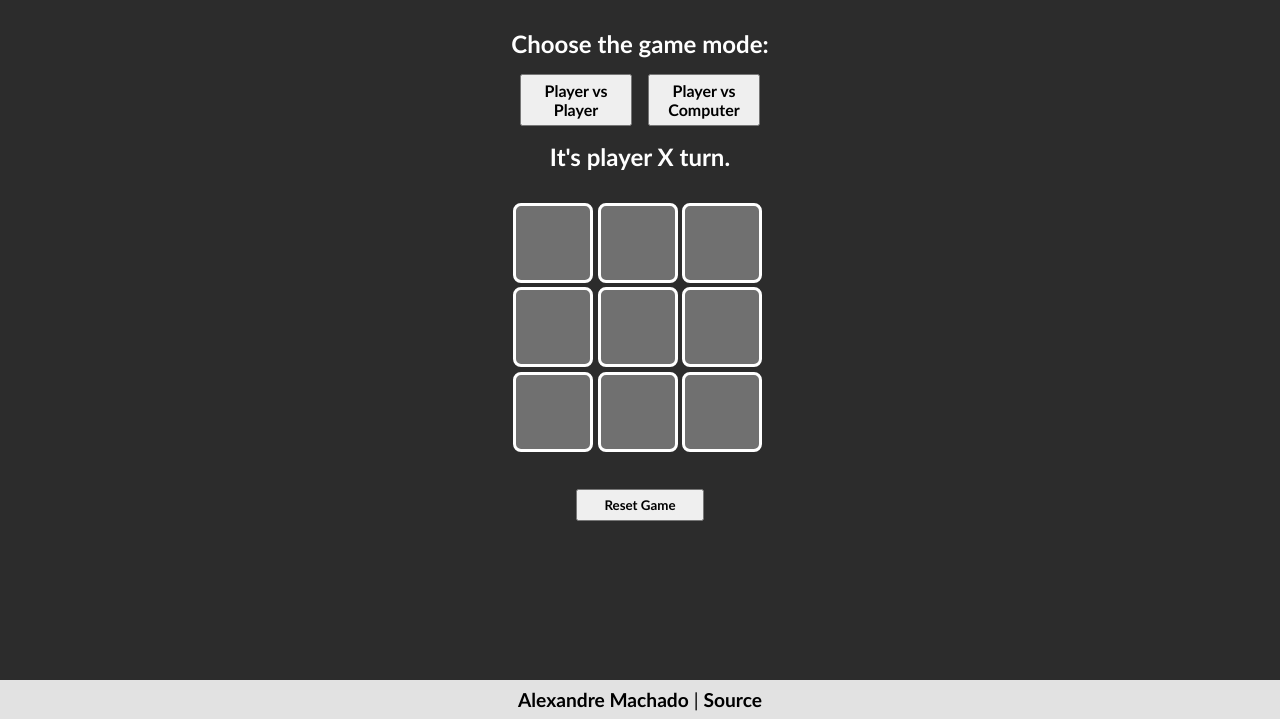
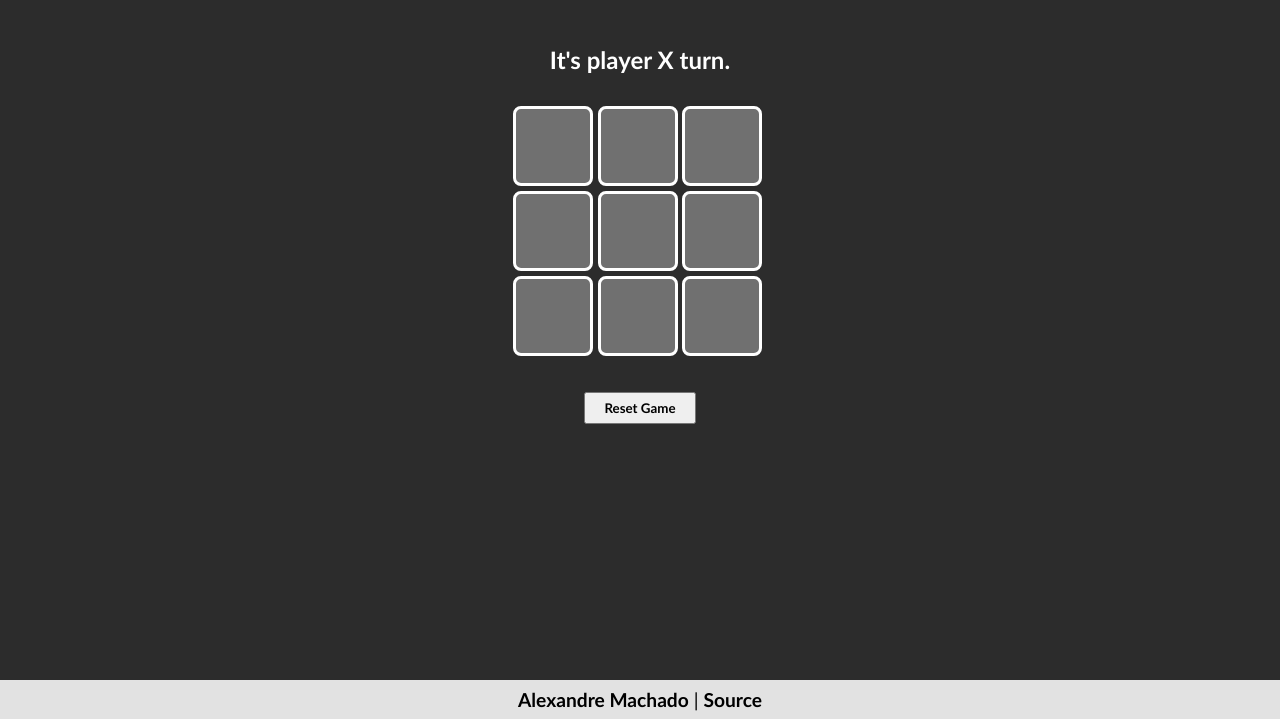
Before and after one commit to AleMachado7/TOP-Tic-Tac-Toe, a website: page index.html in a window 1280 px wide. Shown: the part 81-800 px from the top of the page. Drawn offline with Linux system fonts and the light colour scheme.

Commit message:
Finish game logic, remove unnecessary html and css, solve problem when player click already marked spot would change player turn

```diff
--- a/index.html
+++ b/index.html
@@ -1,5 +1,6 @@
 <!DOCTYPE html>
 <html lang="en">
+
 <head>
     <meta charset="UTF-8">
     <meta http-equiv="X-UA-Compatible" content="IE=edge">
@@ -8,30 +9,27 @@
     <link rel="stylesheet" href="./style.css">
     <script src="./script.js" defer></script>
 </head>
+
 <body>
     <main>
         <header>
             <h1>The Odin Tic Tac Toe</h1>
             <p>This project was created as part of The Odin Project curriculum.</p>
         </header>
-        <div class="game-mode">
-            <h1>Choose the game mode:</h1>
-            <div class="game-mode-buttons">
-                <button>Player vs Player</button>
-                <button>Player vs Computer</button>
-            </div>
-            <div class="game-announces">
-                <h2 id="game-info"></h2>
-            </div>
+        <div class="game-announces">
+            <h2 id="game-info"></h2>
+        </div>
         </div>
         <div class="game-board">
         </div>
-        <div>
+        <div class="game-controls">
             <button id="reset-game">Reset Game</button>
         </div>
     </main>
     <footer>
-        <p><a href="https://github.com/AleMachado7" target="_blank">Alexandre Machado</a> | <a href="https://github.com/AleMachado7/TOP-Tic-Tac-Toe" target="_blank">Source</a></p>
+        <p><a href="https://github.com/AleMachado7" target="_blank">Alexandre Machado</a> | <a
+                href="https://github.com/AleMachado7/TOP-Tic-Tac-Toe" target="_blank">Source</a></p>
     </footer>
 </body>
+
 </html>
--- a/script.js
+++ b/script.js
@@ -89,10 +89,10 @@ const gameFlow = (() => {
   fields.forEach((field) => {
     field.addEventListener("click", () => {
       const fieldIndex = field.getAttribute("data-index");
-      if (!roundWon) {
+      if (!roundWon && field.textContent === "") {
         gameBoard.setMarker(currentPlayer, fieldIndex);
+        checkForWinner();
       }
-      checkForWinner();
     });
   });
 
--- a/style.css
+++ b/style.css
@@ -31,36 +31,8 @@ header h1 {
     margin: 10px 10px;
 }
 
-.game-mode {
-    display: flex;
-    flex-direction: column;
-    align-items: center;
-    margin-top: 2rem;
-    gap: 1rem;
-}
-
-.game-mode h1 {
-    font-size: 1.5rem;
-    color: #ffffff
-}
-
-.game-mode-buttons {
-    display: flex;
-    gap: 1rem;
-}
-
-.game-mode-buttons button {
-    width: 7rem;
-    font-weight: 600;
-    font-size: 1rem;
-    padding: 0.3rem 0;
-}
-
-.game-mode-buttons button:hover {
-    box-shadow: 0px 0px 15px  0 #009ec5;
-}
-
 .game-announces{
+    margin-top: 3rem;
     color: #ffffff;
     display: flex;
     flex-direction: column;
@@ -87,9 +59,9 @@ header h1 {
     background-color: #707070;
 }
 
-#reset-game {
+.game-controls button {
     height: 2rem;
-    width: 8rem;
+    width: 7rem;
     font-weight: 600;
 }
 
```
